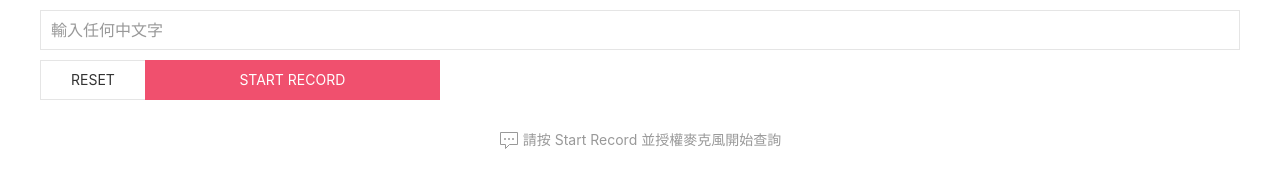
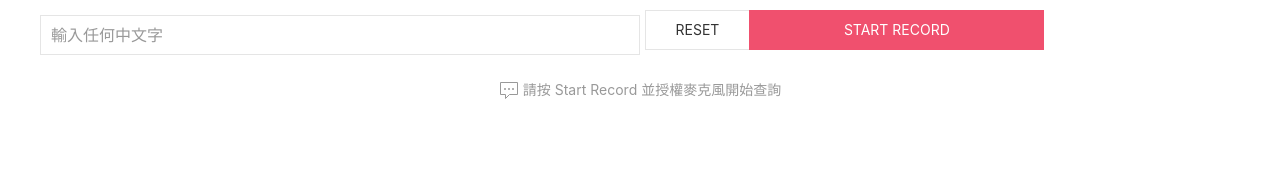
Before and after one commit to Calvin-Huang/take-a-seat-guide-assistant, a plain HTML site: page index.html in a window 1280 px wide. Drawn offline with nearby package versions, Linux system fonts and the light colour scheme.

Commit message:
fix: desktop size

```diff
--- a/index.html
+++ b/index.html
@@ -24,7 +24,7 @@
       <h3>Your browser don't support <string>webkitSpeechRecognition</string> which we need.</h3>
     </div>
     <div id="main">
-      <input class="uk-input uk-width-1-1 uk-width-5@s" id="input-text" name="" style="margin-top: 10px;" placeholder="輸入任何中文字" oninput="inputTextUpdated(event)" />
+      <input class="uk-input uk-width-1-1 uk-width-1-2@s" id="input-text" name="" style="margin-top: 10px;" placeholder="輸入任何中文字" oninput="inputTextUpdated(event)" />
       <div class="uk-button-group uk-margin-small uk-width-1-1 uk-width-1-3@s">
         <button class="uk-button uk-button-default" onclick="resetClicked(event)">Reset</button>
         <button class="uk-button uk-button-danger" id="start-record-btn" onclick="startRecordClicked(event)">Start Record</button>
```
